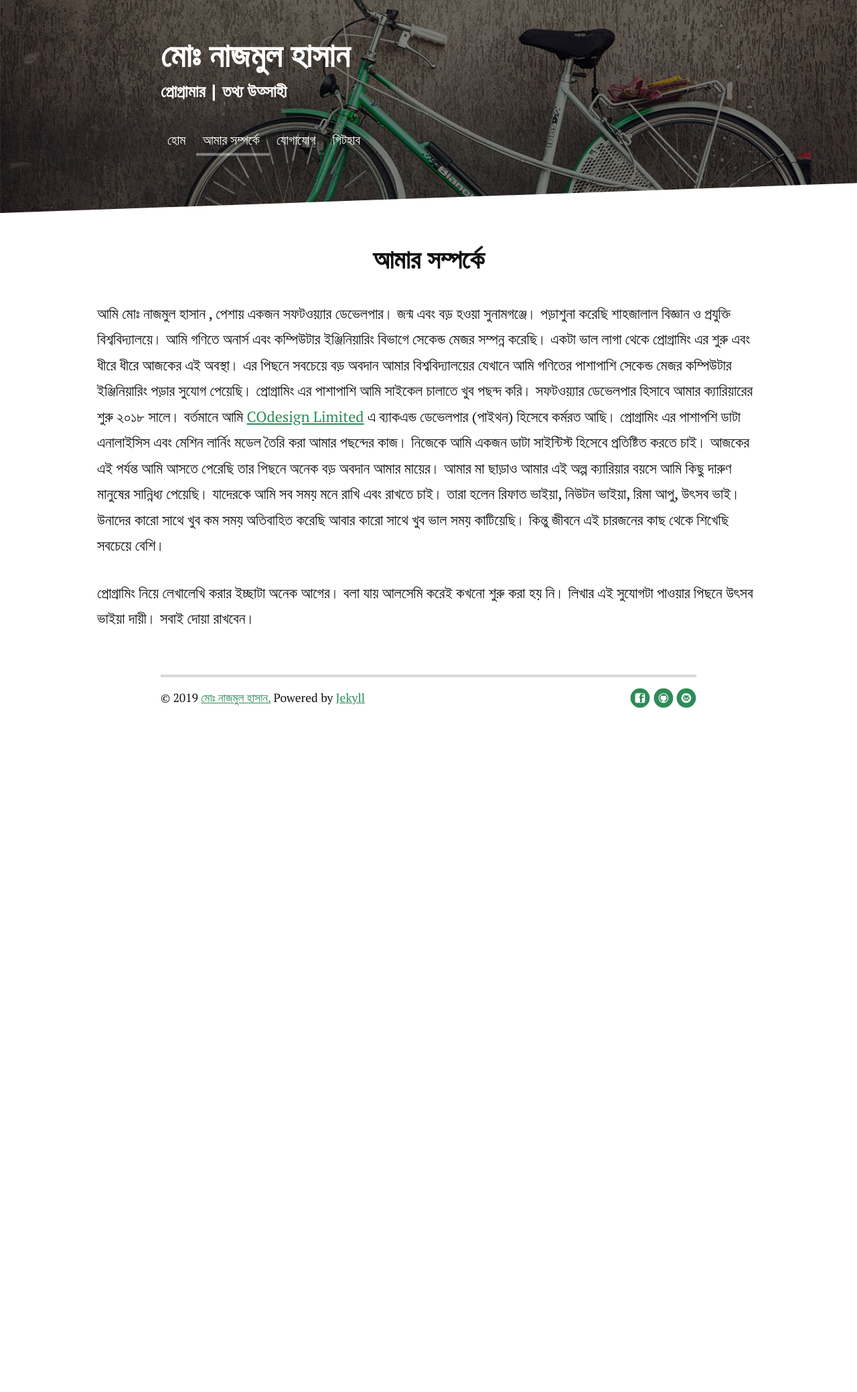
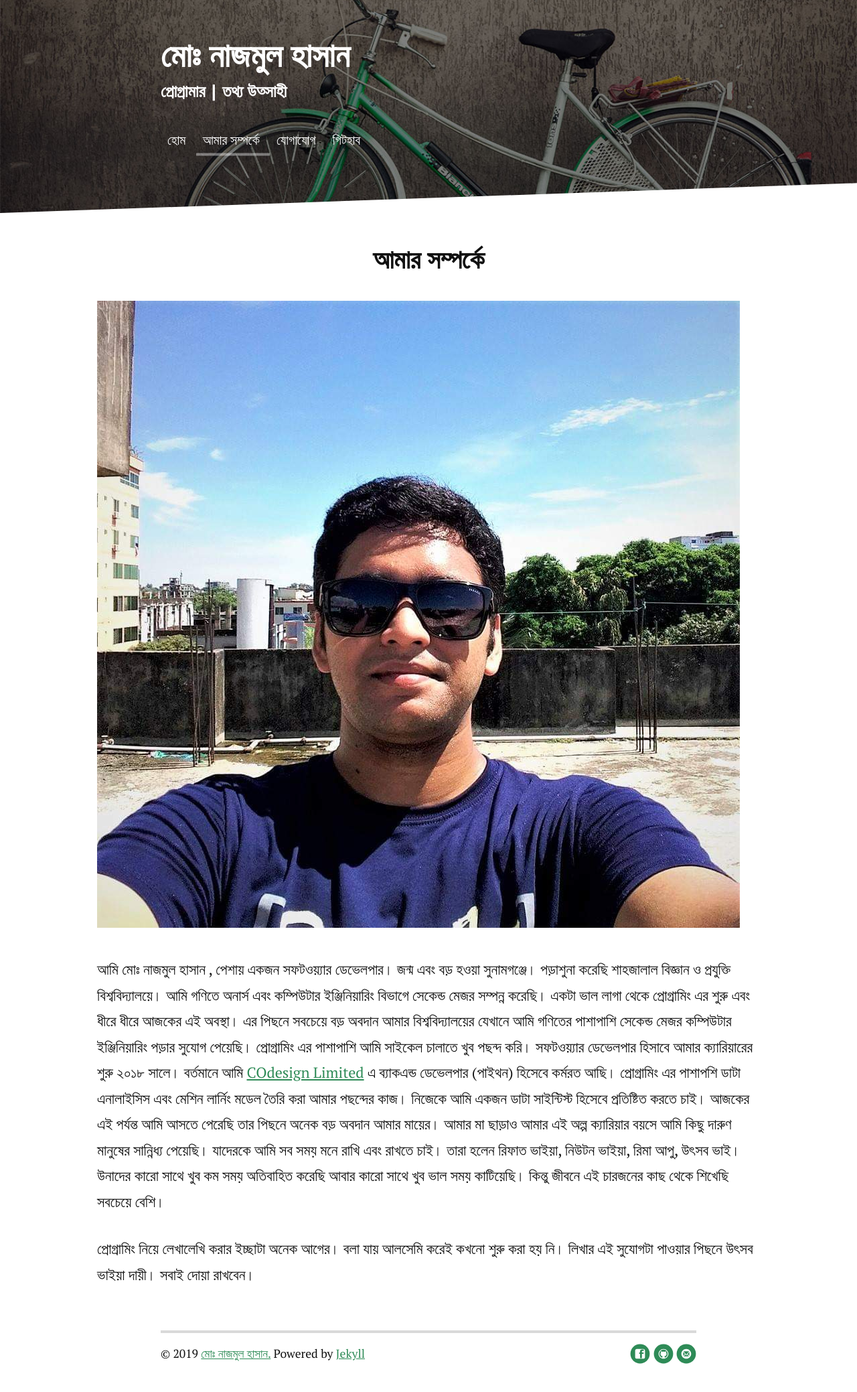
Before and after one commit to farhapartex/farhapartex.github.io, a Jekyll site: the page built from about.md, in a window 1280 px wide. Shown: the whole page at 67% size. Built offline with Jekyll 4.4.1, drawn with Linux system fonts in a browser that asks for light colours; nearby versions of some CDN libraries; before the commit the page ends 1098 px from its top, so only the background shows below that.

Commit message:
Update from Forestry.io farhapartex@gmail.com updated about.md

```diff
--- a/about.md
+++ b/about.md
@@ -4,6 +4,8 @@ title: আমার সম্পর্কে
 
 ---
 ### <center class="pageTitle">আমার সম্পর্কে</center>
+
+![](/uploads/FB_IMG_1549454862670.jpg)
 
 আমি মোঃ নাজমুল হাসান , পেশায় একজন সফটওয়্যার ডেভেলপার। জন্ম এবং বড় হওয়া সুনামগঞ্জে। পড়াশুনা করেছি শাহজালাল বিজ্ঞান ও প্রযুক্তি বিশ্ববিদ্যালয়ে। আমি গণিতে অনার্স এবং কম্পিউটার ইঞ্জিনিয়ারিং বিভাগে সেকেন্ড মেজর সম্পন্ন করেছি। একটা ভাল লাগা থেকে প্রোগ্রামিং এর শুরু এবং ধীরে ধীরে আজকের এই অবস্থা। এর পিছনে সবচেয়ে বড় অবদান আমার বিশ্ববিদ্যালয়ের যেখানে আমি গণিতের পাশাপাশি সেকেন্ড মেজর কম্পিউটার ইঞ্জিনিয়ারিং পড়ার সুযোগ পেয়েছি।
 প্রোগ্রামিং এর পাশাপাশি আমি সাইকেল চালাতে খুব পছন্দ করি।
```
